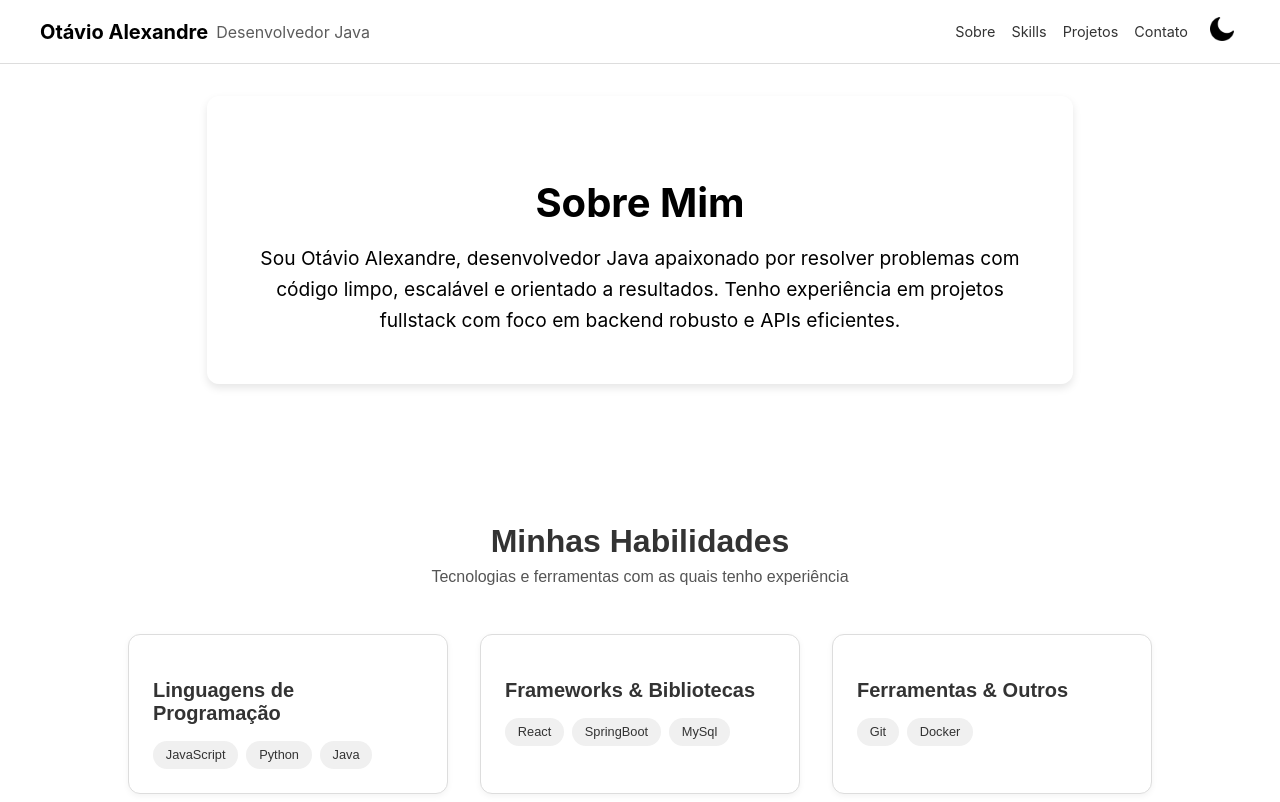
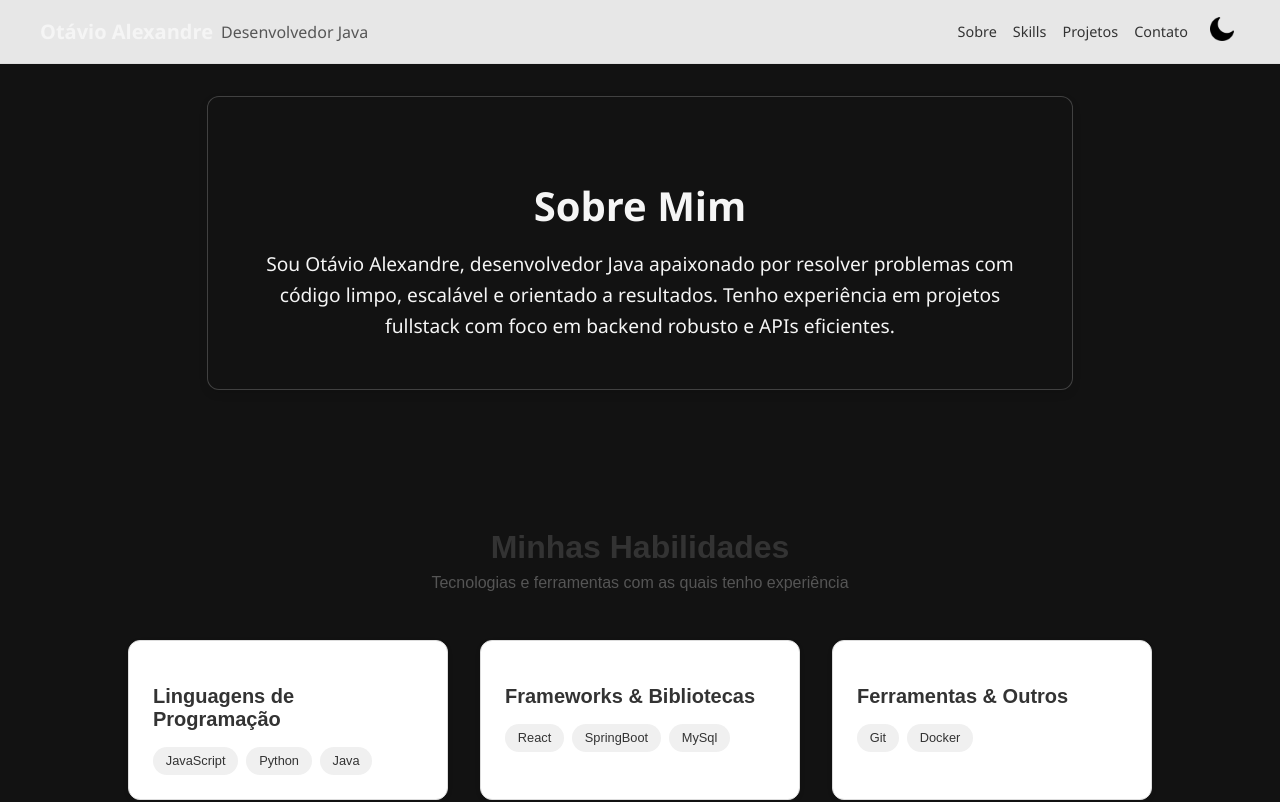
Before and after one commit to Zerphyis/portifolio, a React (Create React App) app: page / in a window 1280 px wide. Shown: the top 802 px of the page. Built offline with nearby package versions, Linux system fonts and the light colour scheme.

Commit message:
feat:adicionando as cores de alternancia em index.css

```diff
--- a/src/index.css
+++ b/src/index.css
@@ -1,13 +1,15 @@
+:root {
+  --bg-color: #121212;
+  --text-color: #f5f5f5;
+  --card-bg: #1e1e1e;
+  --card-border: #333;
+  --accent-color: #bb86fc;
+}
+
 body {
   margin: 0;
-  font-family: -apple-system, BlinkMacSystemFont, 'Segoe UI', 'Roboto', 'Oxygen',
-    'Ubuntu', 'Cantarell', 'Fira Sans', 'Droid Sans', 'Helvetica Neue',
-    sans-serif;
-  -webkit-font-smoothing: antialiased;
-  -moz-osx-font-smoothing: grayscale;
+  padding: 0;
+  background-color: var(--bg-color);
+  color: var(--text-color);
+  font-family: 'Segoe UI', Tahoma, Geneva, Verdana, sans-serif;
 }
-
-code {
-  font-family: source-code-pro, Menlo, Monaco, Consolas, 'Courier New',
-    monospace;
-}
```
